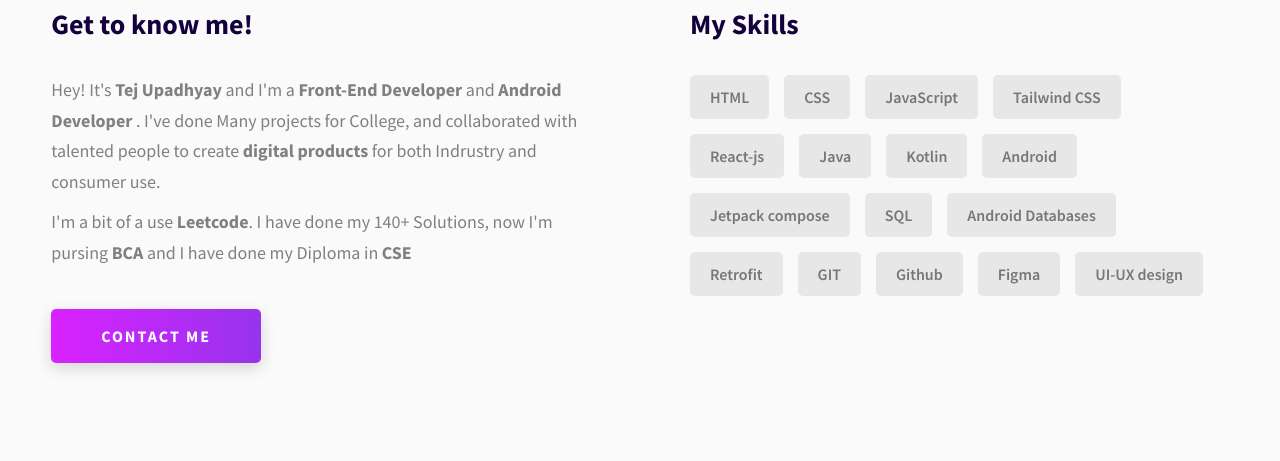
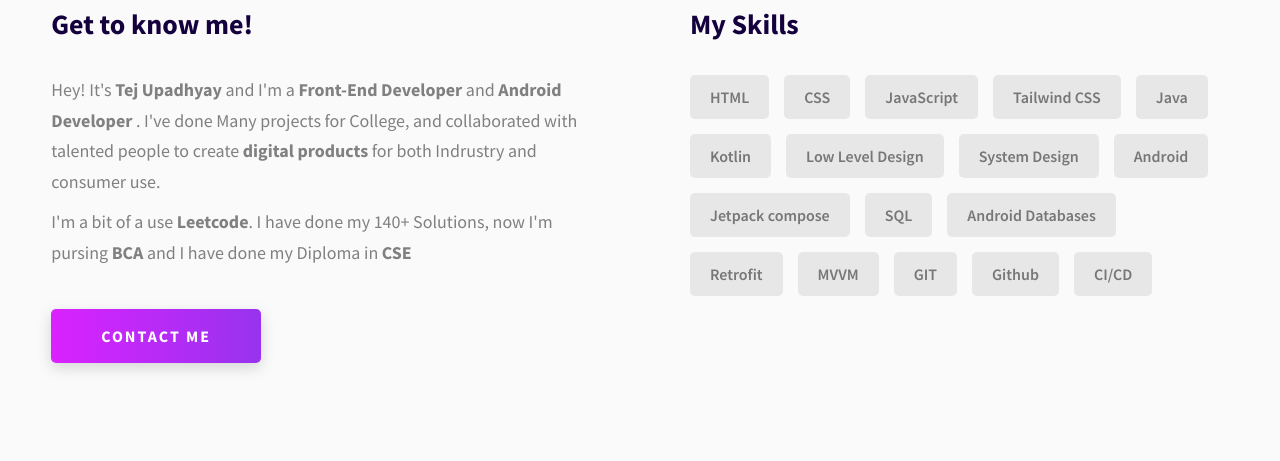
Before and after one commit to TejPrakash18/portfolio, a plain HTML site: page index.html in a window 1280 px wide. Shown: the part 1166-1627 px from the top of the page. Drawn offline with nearby package versions, Linux system fonts and the light colour scheme.

Commit message:
add skills

```diff
--- a/index.html
+++ b/index.html
@@ -215,18 +215,19 @@
               <div class="skills__skill">CSS</div>
               <div class="skills__skill">JavaScript</div>
               <div class="skills__skill">Tailwind CSS</div>
-              <div class="skills__skill">React-js</div>
               <div class="skills__skill">Java</div>
               <div class="skills__skill">Kotlin</div>
+              <div class="skills__skill">Low Level Design</div>
+              <div class="skills__skill">System Design</div>
               <div class="skills__skill">Android</div>
               <div class="skills__skill">Jetpack compose</div>
               <div class="skills__skill">SQL</div>
               <div class="skills__skill">Android Databases</div>
               <div class="skills__skill">Retrofit</div>
+              <div class="skills__skill">MVVM</div>
               <div class="skills__skill">GIT</div>
               <div class="skills__skill">Github</div>
-              <div class="skills__skill">Figma</div>
-              <div class="skills__skill">UI-UX design</div>
+              <div class="skills__skill">CI/CD</div>
             </div>
           </div>
         </div>
```
